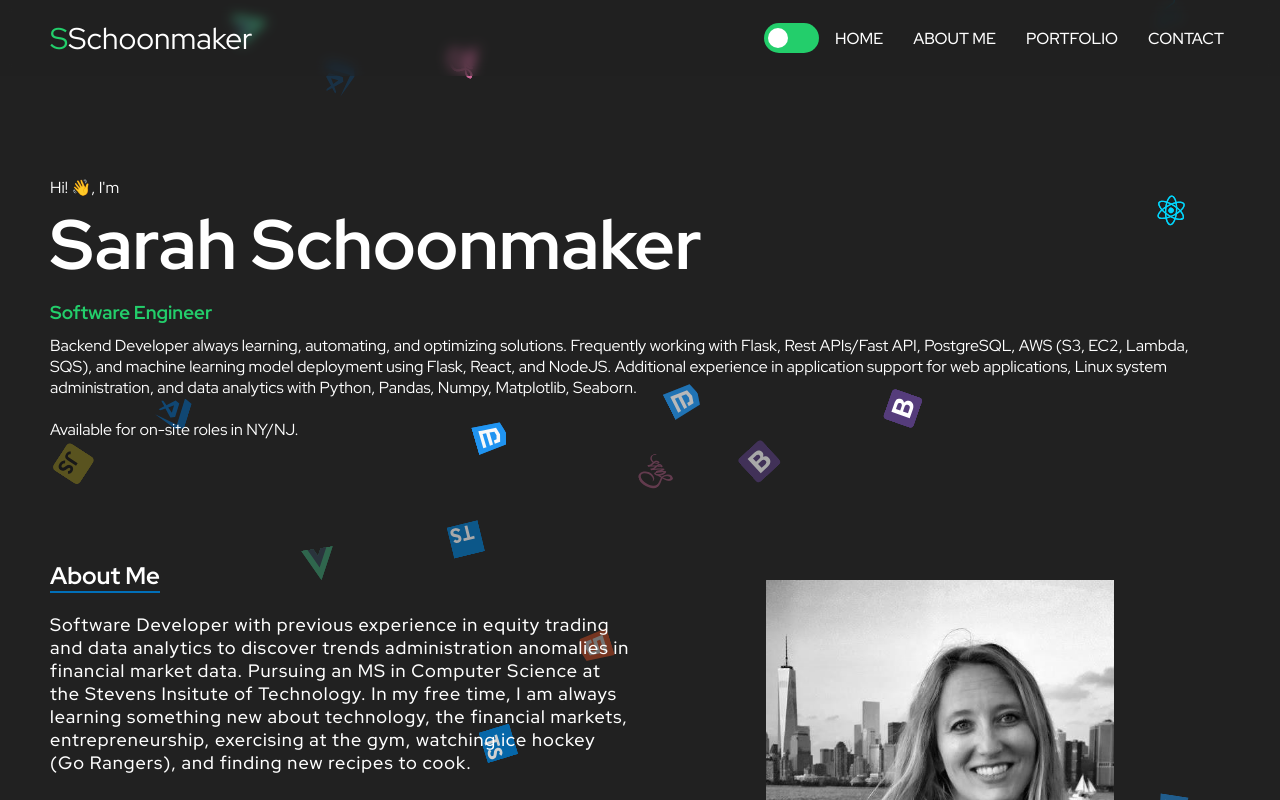
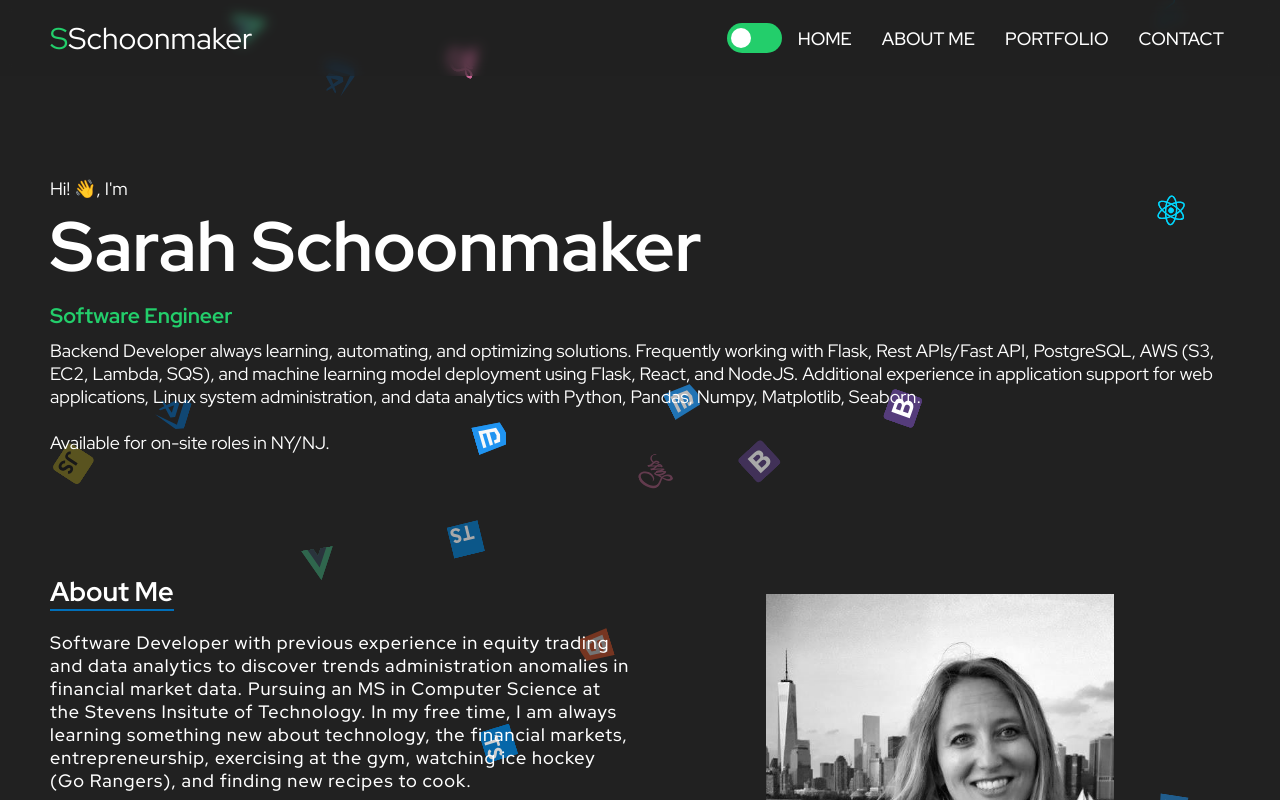
Before and after one commit to SarahSchoonmaker/sarah-react-portfolio, a React (Create React App) app: page / in a window 1280 px wide. Shown: the top 800 px of the page. Built offline with nearby package versions, Linux system fonts and the light colour scheme.

Commit message:
edited css

```diff
--- a/src/styles/global.ts
+++ b/src/styles/global.ts
@@ -79,7 +79,7 @@ export const GlobalStyle = createGlobalStyle`
   }
 
   body{
-    font-size: 1.6rem;
+    font-size: 1.8rem;
     -webkit-font-smoothing: antialiased;
     background-color: var(--black);
     color: #FFFF;
```
